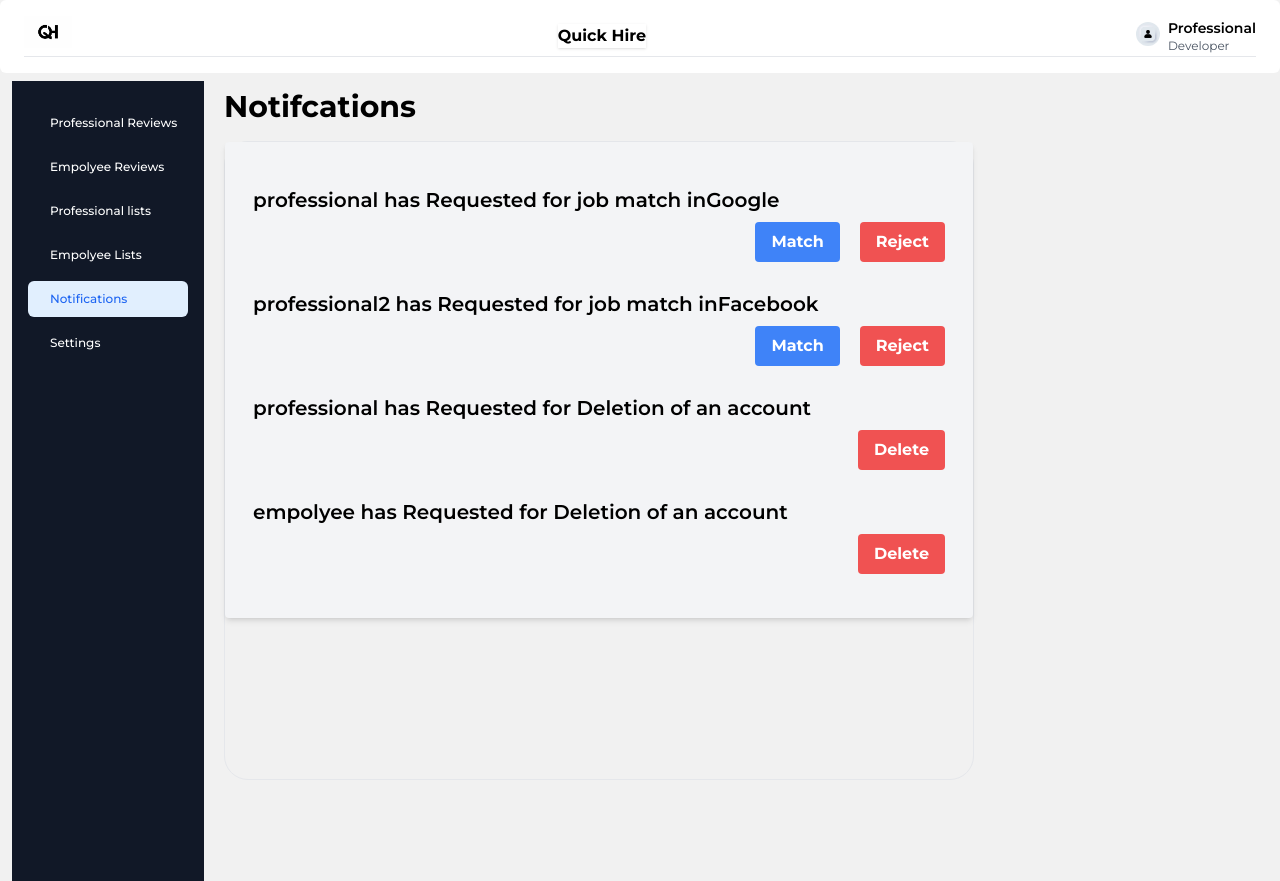
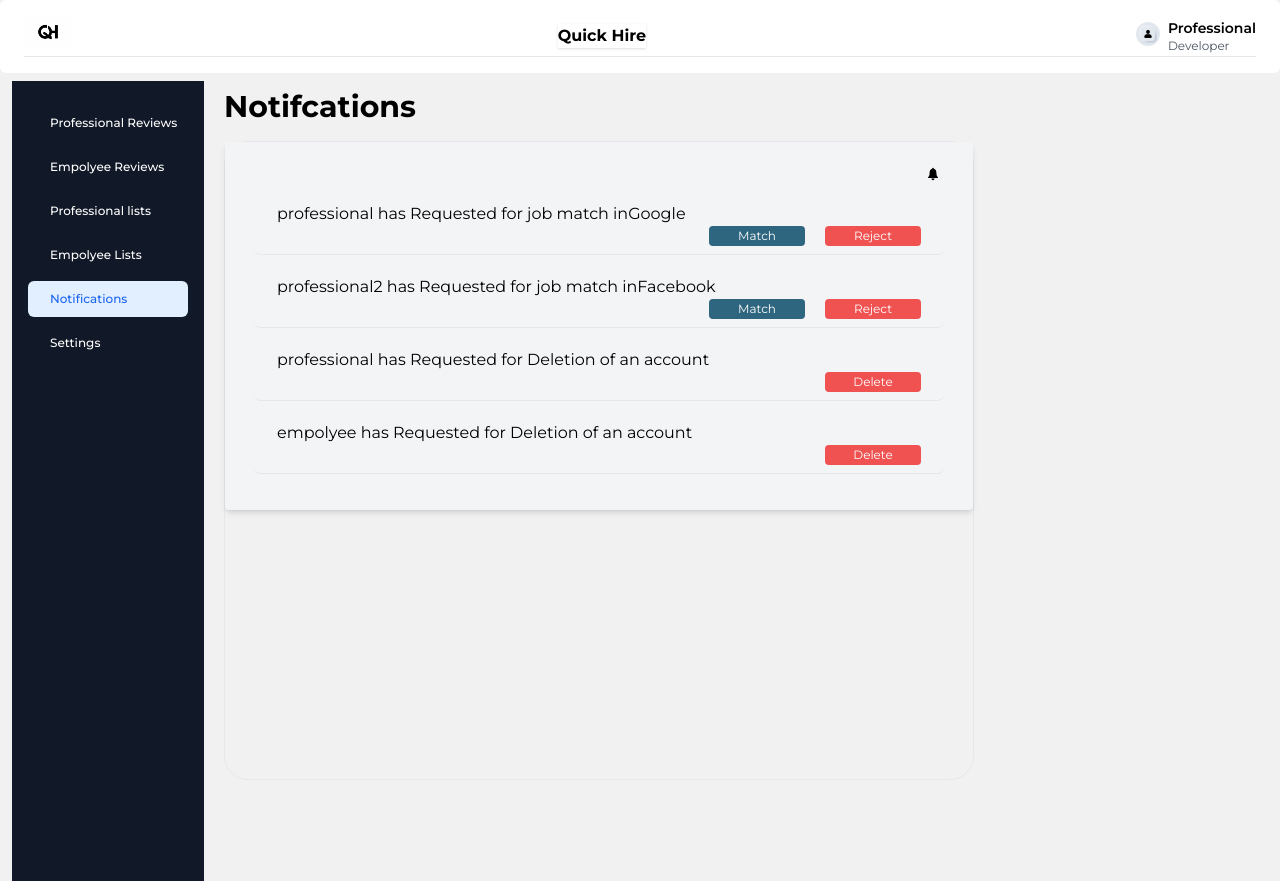
Before and after one commit to gowthamdongari/QuickHire, a React (Vite) app in the folder frontend/: page /home/notifications in a window 1280 px wide. Built offline with nearby package versions, Linux system fonts and the light colour scheme.

Commit message:
notifications

```diff
--- a/frontend/src/components/StaffComponents/StaffNotifications.jsx
+++ b/frontend/src/components/StaffComponents/StaffNotifications.jsx
@@ -1,4 +1,6 @@
 import React from "react";
+import { IoIosNotifications } from "react-icons/io";
+import { BsLightningCharge } from "react-icons/bs";
 
 const StaffNotifications = () => {
   const notifications = [
@@ -28,35 +30,42 @@ const StaffNotifications = () => {
       <h1 className="text-3xl font-bold mb-4">Notifcations</h1>
       <div className="w-[750px] h-[639px] rounded-3xl box-border border">
         <div className="bg-gray-100 shadow-md rounded px-4 py-6">
-          {notifications.map((item) => {
+          <div className="flex flex-row justify-end mr-4 ">
+            {" "}
+            <IoIosNotifications />
+          </div>
+
+          {notifications.map((item, index) => {
             return (
-              <div className="rounded-lg m-3 py-2 ">
+              <div key={index} className="rounded-lg m-3 py-2 border-l-0 border border-r-0 border-t-0 ">
                 {item.type == "jobRequest" ? (
                   <>
-                    <div className="flex items-center justify-between mb-2">
-                      <p className="text-xl font-semibold">
+                    <div className="flex items-center justify-between">
+                      <p className="text-base font-normal ml-6">
                         {item.userName} has Requested for job match in
                         {item.companyName}
                       </p>
                     </div>
                     <div className="flex items-center justify-end">
-                      <button className="bg-blue-500 mr-5 hover:bg-blue-700 text-white font-bold py-2 px-4 rounded focus:outline-none">
+                    {/* <BsLightningCharge className="mr-2"/> */}
+                      <button className="bg-accept mr-5 hover:bg-blue-700 text-white text-xs h-5 w-24 rounded focus:outline-none">
+
                         Match
                       </button>
-                      <button className="bg-red-500 hover:bg-red-700 text-white font-bold py-2 px-4 rounded focus:outline-none">
+                      <button className="bg-red-500 hover:bg-red-700 text-white mr-6 text-xs h-5 w-24 rounded focus:outline-none">
                         Reject
                       </button>
                     </div>
                   </>
                 ) : (
                   <>
-                    <div className="flex items-center justify-between mb-2">
-                      <p className="text-xl font-semibold">
+                    <div className="flex items-center justify-between ">
+                      <p className="text-base font-normal ml-6">
                         {item.userName} has Requested for Deletion of an account
                       </p>
                     </div>
-                    <div className="flex items-center justify-end">
-                      <button className="bg-red-500 hover:bg-red-700 text-white font-bold py-2 px-4 rounded focus:outline-none">
+                    <div className="flex items-center justify-end mr-6">
+                      <button className="bg-red-500 hover:bg-red-700 text-white text-xs h-5 w-24  rounded focus:outline-none">
                         Delete
                       </button>
                     </div>
```
